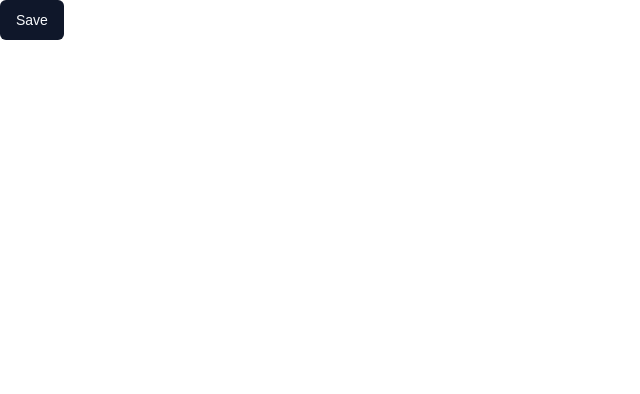
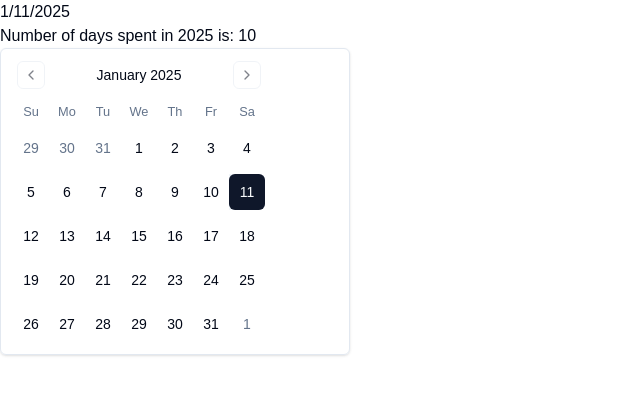
Before and after one commit to Narotam-Mishra/shadcn-ui_tutorials, a Next.js app in the folder shadcn-basics/: page / in a window 1280 px wide. Shown: the top 394 px of the page, without its empty margins (0-640 px from the left). Built offline with nearby package versions, Linux system fonts and the light colour scheme.

Commit message:
shadcn_added_Calender_component_1.9

```diff
--- a/shadcn-basics/app/page.tsx
+++ b/shadcn-basics/app/page.tsx
@@ -12,7 +12,8 @@
 // import MyAccordion from "./shadcn-components/MyAccordion";
 // import MyAspectRatio from "./shadcn-components/MyAspectRatio";
 // import MyAlert from "./shadcn-components/MyAlert";
-import MyButton from "./shadcn-components/MyButton";
+// import MyButton from "./shadcn-components/MyButton";
+import MyCalender from "./shadcn-components/MyCalender";
 
 export default function Home() {
   // const params = useSearchParams()
@@ -30,7 +31,8 @@
       {/* <MyAvatar /> */}
       {/* <MyBadge title='ShadCN UI' variant="destructive" /> */}
       {/* <MyBreadCrumb /> */}
-      <MyButton title="Save" />
+      {/* <MyButton title="Save" /> */}
+      <MyCalender />
     </div>
   );
 }
--- /dev/null
+++ b/shadcn-basics/app/shadcn-components/MyCalender.tsx
@@ -0,0 +1,27 @@
+import { Calendar } from "@/components/ui/calendar";
+import React from "react";
+import moment from "moment";
+
+const MyCalender = () => {
+  const [date, setDate] = React.useState<Date | undefined>(new Date());
+
+  const date1 = moment(date?.toLocaleDateString());
+  const date2 = moment('2025-01-01');
+
+  // substract dates
+  const diffInDays = date1.diff(date2, 'days');
+  return (
+    <div>
+      <p>{date?.toLocaleDateString()}</p>
+      <p>Number of days spent in 2025 is: {diffInDays}</p>
+      <Calendar
+        mode="single"
+        selected={date}
+        onSelect={setDate}
+        className="rounded-md border shadow"
+      />
+    </div>
+  );
+};
+
+export default MyCalender;
--- /dev/null
+++ b/shadcn-basics/components/ui/calendar.tsx
@@ -0,0 +1,70 @@
+"use client"
+
+import * as React from "react"
+import { ChevronLeft, ChevronRight } from "lucide-react"
+import { DayPicker } from "react-day-picker"
+
+import { cn } from "@/lib/utils"
+import { buttonVariants } from "@/components/ui/button"
+
+export type CalendarProps = React.ComponentProps<typeof DayPicker>
+
+function Calendar({
+  className,
+  classNames,
+  showOutsideDays = true,
+  ...props
+}: CalendarProps) {
+  return (
+    <DayPicker
+      showOutsideDays={showOutsideDays}
+      className={cn("p-3", className)}
+      classNames={{
+        months: "flex flex-col sm:flex-row space-y-4 sm:space-x-4 sm:space-y-0",
+        month: "space-y-4",
+        caption: "flex justify-center pt-1 relative items-center",
+        caption_label: "text-sm font-medium",
+        nav: "space-x-1 flex items-center",
+        nav_button: cn(
+          buttonVariants({ variant: "outline" }),
+          "h-7 w-7 bg-transparent p-0 opacity-50 hover:opacity-100"
+        ),
+        nav_button_previous: "absolute left-1",
+        nav_button_next: "absolute right-1",
+        table: "w-full border-collapse space-y-1",
+        head_row: "flex",
+        head_cell:
+          "text-muted-foreground rounded-md w-9 font-normal text-[0.8rem]",
+        row: "flex w-full mt-2",
+        cell: "h-9 w-9 text-center text-sm p-0 relative [&:has([aria-selected].day-range-end)]:rounded-r-md [&:has([aria-selected].day-outside)]:bg-accent/50 [&:has([aria-selected])]:bg-accent first:[&:has([aria-selected])]:rounded-l-md last:[&:has([aria-selected])]:rounded-r-md focus-within:relative focus-within:z-20",
+        day: cn(
+          buttonVariants({ variant: "ghost" }),
+          "h-9 w-9 p-0 font-normal aria-selected:opacity-100"
+        ),
+        day_range_end: "day-range-end",
+        day_selected:
+          "bg-primary text-primary-foreground hover:bg-primary hover:text-primary-foreground focus:bg-primary focus:text-primary-foreground",
+        day_today: "bg-accent text-accent-foreground",
+        day_outside:
+          "day-outside text-muted-foreground aria-selected:bg-accent/50 aria-selected:text-muted-foreground",
+        day_disabled: "text-muted-foreground opacity-50",
+        day_range_middle:
+          "aria-selected:bg-accent aria-selected:text-accent-foreground",
+        day_hidden: "invisible",
+        ...classNames,
+      }}
+      components={{
+        IconLeft: ({ className, ...props }) => (
+          <ChevronLeft className={cn("h-4 w-4", className)} {...props} />
+        ),
+        IconRight: ({ className, ...props }) => (
+          <ChevronRight className={cn("h-4 w-4", className)} {...props} />
+        ),
+      }}
+      {...props}
+    />
+  )
+}
+Calendar.displayName = "Calendar"
+
+export { Calendar }
--- a/shadcn-basics/package.json
+++ b/shadcn-basics/package.json
@@ -16,9 +16,12 @@
     "@radix-ui/react-slot": "^1.1.2",
     "class-variance-authority": "^0.7.1",
     "clsx": "^2.1.1",
+    "date-fns": "^3.6.0",
     "lucide-react": "^0.469.0",
+    "moment": "^2.30.1",
     "next": "14.2.16",
     "react": "^18",
+    "react-day-picker": "^8.10.1",
     "react-dom": "^18",
     "tailwind-merge": "^2.6.0",
     "tailwindcss-animate": "^1.0.7"
```
Also changed, not shown: 2 other files (tests, documents, lock files or other folders).
